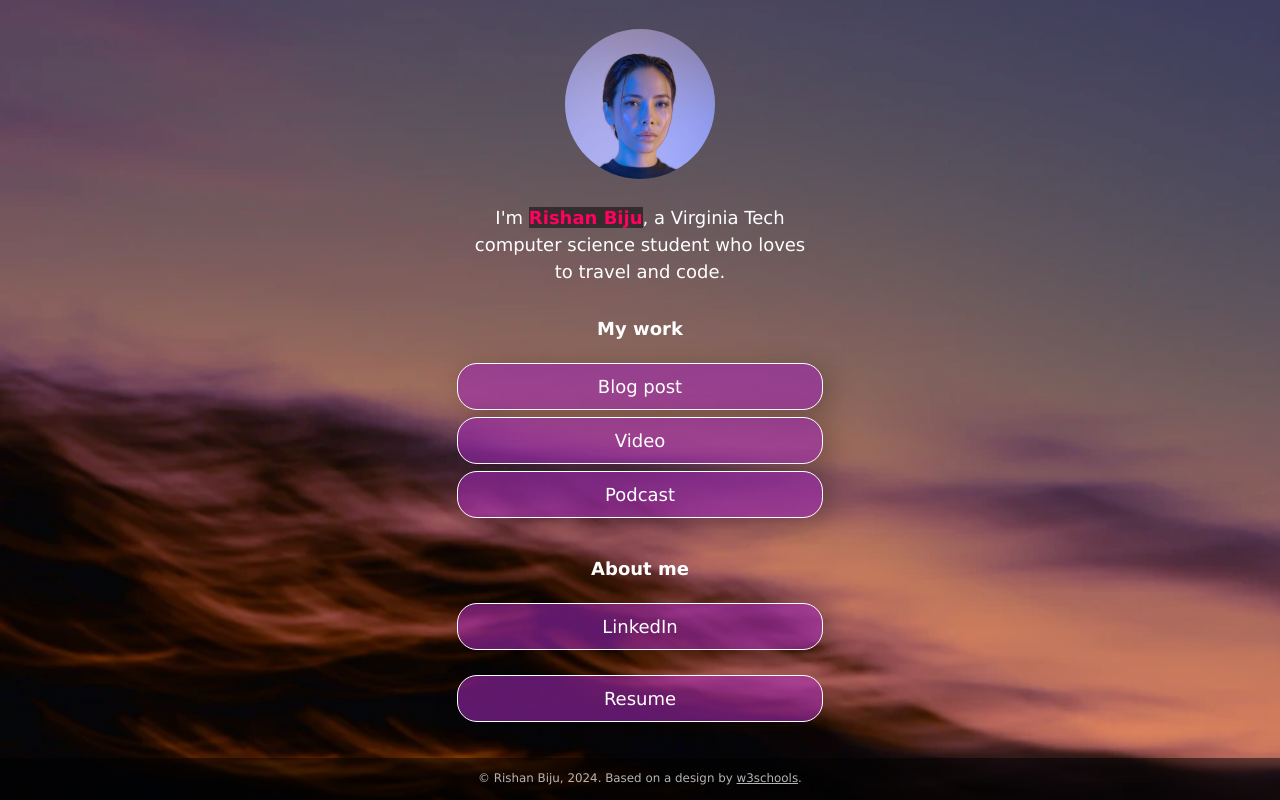
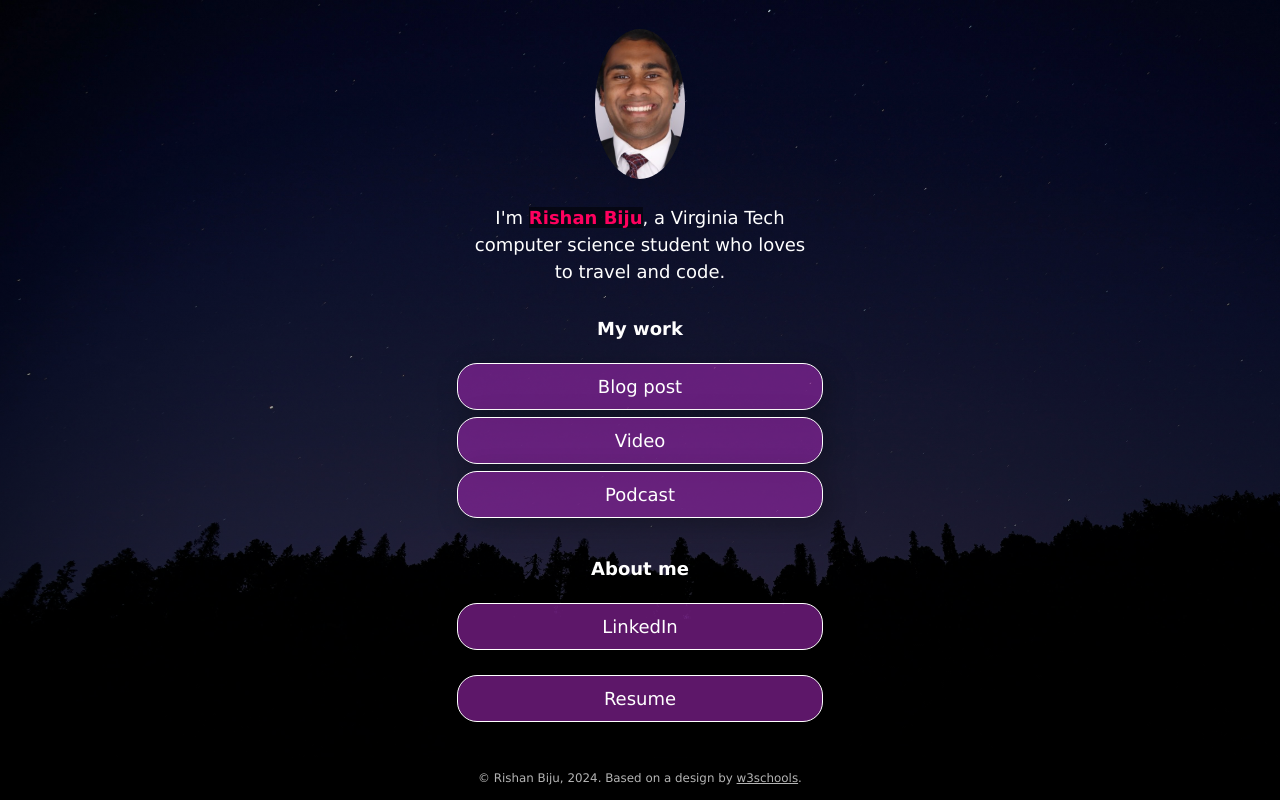
Before and after one commit to rishanbiju/rishanbiju.github.io, a plain HTML site: page index.html in a window 1280 px wide. Drawn offline with Linux system fonts and the light colour scheme.

Commit message:
Added images to the website

```diff
--- a/css/style.css
+++ b/css/style.css
@@ -26,10 +26,10 @@ body {
     min-height: 100%;
     /* The image used for the site background. Try changing skyscape.jpg to stars.jpg. Put a replacement photo in the images folder and, in line 21 below, replace skyscape.jpg with yourbackgroundfilename.jpg */
     /* The linear gradient darkens the image, like putting a sunglasses lens on top of it. If you want to darken the image even more, change 0.1 (both times) to 0.3 or higher */
-    background: linear-gradient(rgba(0, 0, 0, 0.1), rgba(0, 0, 0, 0.1)), url(../images/skyscape.jpg);
+    background: linear-gradient(rgba(0, 0, 0, 0.1), rgba(0, 0, 0, 0.6)), url(../images/background-img.jpg);
     /* Prevents the browser from repeating or "tiling" the background image */
     background-repeat: no-repeat;
-    background-position: center;
+    background-position: center top;
     /* Freezes the image so that even the content scrolls down, the background stays put */
     background-attachment: fixed;
     /* Resizes the background image to cover the entire container */
--- a/index.html
+++ b/index.html
@@ -15,7 +15,7 @@
   <div class="container">
     <!-- Image and name container. Put your replacement photo—which you should crop to be square—in the images folder, then change the source attribute to images/yourportraitfilename.jpg. This path says, "Look in the images folder for yourportraitfilename.jpg." Be sure to change the alt text, too. -->
     <div class="image-container">
-      <img src="images/portrait.jpg" alt="Photo by Art Hauntington">
+      <img src="images/profile-picture.png" alt="Rishan's profile picture">
     </div>
     <div class="intro">
       I'm <span class="name"><strong>Rishan Biju</strong></span>, a Virginia Tech computer science student who loves to travel and code.
```
Also changed, not shown: images/background-img.jpg (added), images/profile-picture.png (added).
